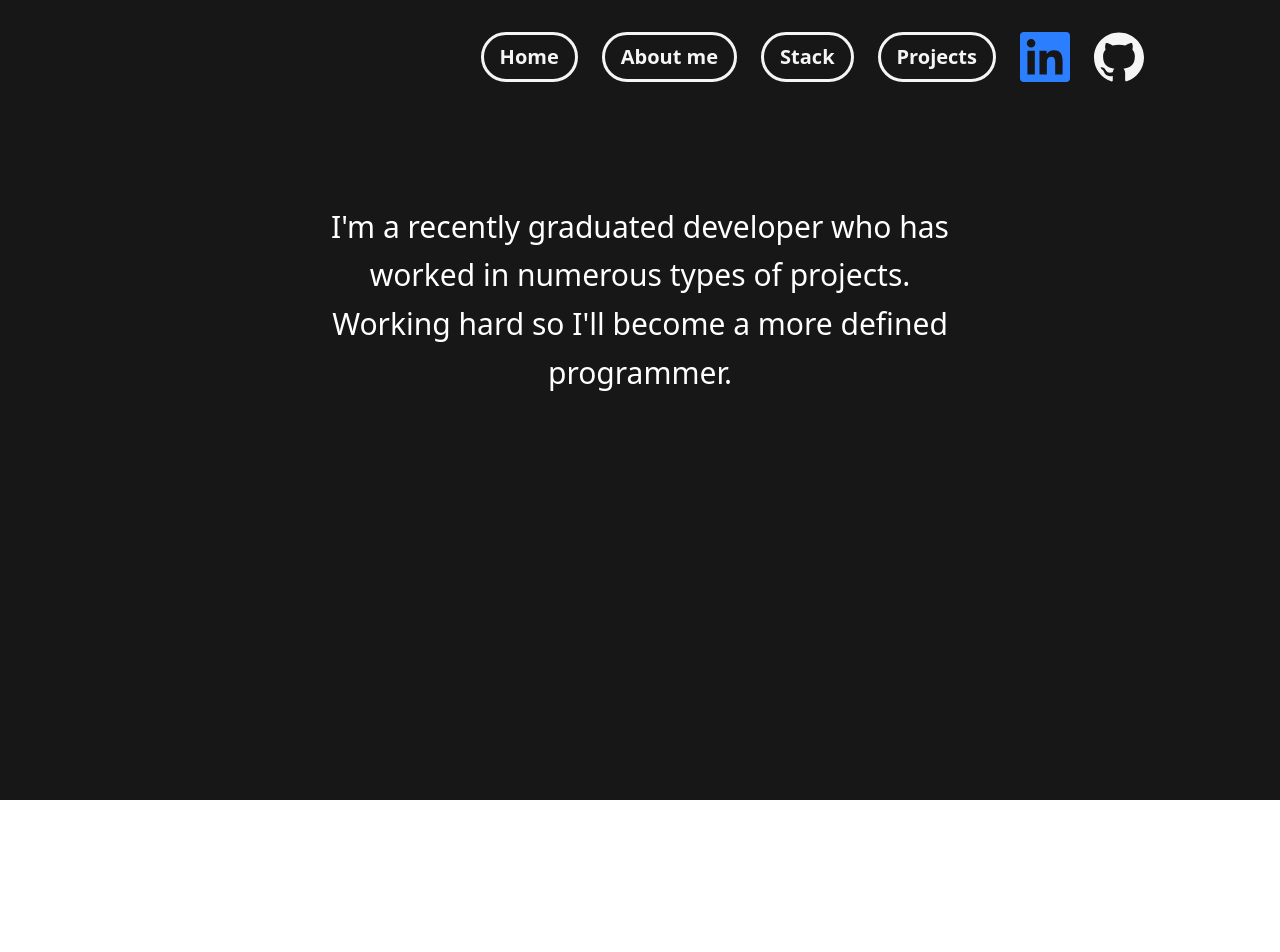
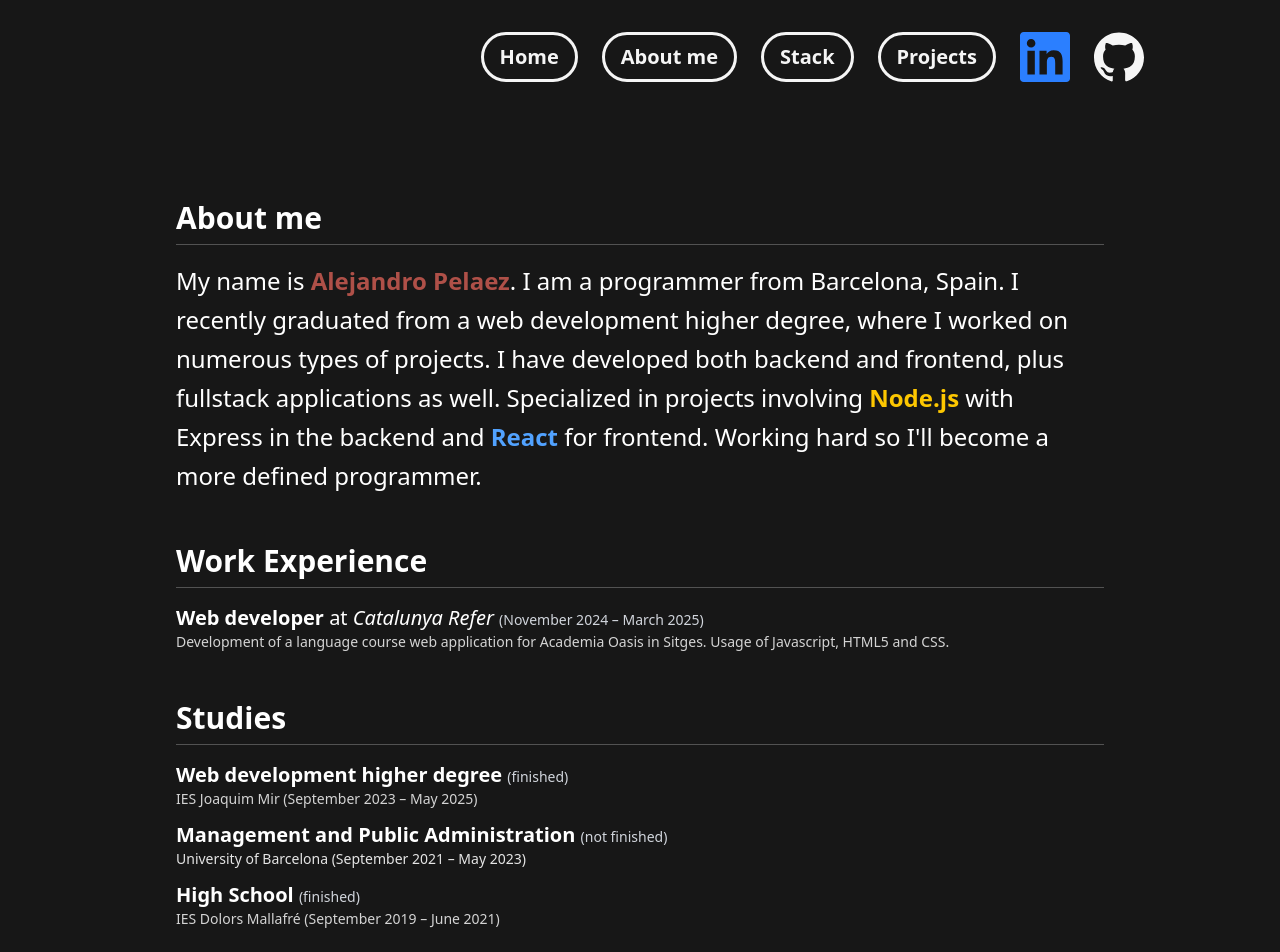
Before and after one commit to alexpadev/portfolio, a React (Vite) app: page /about in a window 1280 px wide. Shown: the top 952 px of the page. Before the commit the page ends 800 px from the top, so only its background shows below. Built offline with nearby package versions, Linux system fonts and the light colour scheme.

Commit message:
About page

```diff
--- a/src/components/About.jsx
+++ b/src/components/About.jsx
@@ -1,10 +1,9 @@
 import ScrollFloat from "./ScrollFloat";
 
-
 const About = () => {
-    return(
-  <div className="w-full min-h-screen bg-neutral-900 border-white flex items-center justify-center py-8">
-        <div className="mb-50 text-white w-2/4">
+  return (
+    <div className="w-full min-h-screen mt-30 bg-neutral-900 flex items-start justify-center py-8 overflow-auto">
+      <div className="text-white w-3/4 max-w-5xl mb-12 px-4 pt-12">
         <ScrollFloat
           animationDuration={0.5}
           ease="back.inOut(2)"
@@ -12,14 +11,64 @@ const About = () => {
           scrollEnd="bottom top"
           stagger={0.03}
         >
-            <div className="text-3xl leading-relaxed text-center">
-              I'm a recently graduated developer who has worked in numerous types of
-              projects. Working hard so I'll become a more defined programmer.
+            <h2 className="text-3xl font-semibold mb-4 border-b border-neutral-600 pb-2">
+              About me
+            </h2>
+          <div className="text-2xl leading-relaxed">
+            My name is <strong className="text-[#af5048]">Alejandro Pelaez</strong>.
+            I am a programmer from Barcelona, Spain. I recently graduated from a web development higher degree,
+            where I worked on numerous types of projects. I have developed both backend and frontend, plus fullstack
+            applications as well. Specialized in projects involving <strong className="text-yellow-400">Node.js</strong> with Express in the
+            backend and <strong className="text-blue-400">React</strong> for frontend.
+            Working hard so I'll become a more defined programmer.
           </div>
+
+
+
+          <section className="mt-12">
+            <h2 className="text-3xl font-semibold mb-4 border-b border-neutral-600 pb-2">
+              Work Experience
+            </h2>
+            <ul className="list-disc list-inside space-y-3 text-xl">
+              <div>
+                <strong>Web developer</strong> at <em>Catalunya Refer</em> <span className="text-gray-300 text-sm">(November 2024 – March 2025)</span>
+                <p className="text-sm text-neutral-300">
+                  Development of a language course web application for Academia Oasis in Sitges. Usage of Javascript, HTML5 and CSS.
+                </p>
+              </div>
+
+            </ul>
+          </section>
+
+          <section className="mt-12 mb-8">
+            <h2 className="text-3xl font-semibold mb-4 border-b border-neutral-600 pb-2">
+              Studies
+            </h2>
+            <ul className="list-disc list-inside space-y-3 text-xl">
+              <div>
+                <strong>Web development higher degree</strong> <span className="text-gray-300 text-sm">(finished)</span>
+                <p className="text-sm text-neutral-300">
+                  IES Joaquim Mir (September 2023 – May 2025)
+                </p>
+              </div>
+              <div>
+                <strong>Management and Public Administration</strong> <span className="text-gray-300 text-sm">(not finished)</span>
+                <p className="text-sm text-neutral-200">
+                  University of Barcelona (September 2021 – May 2023)
+                </p>
+              </div>
+              <div>
+                <strong>High School</strong> <span className="text-gray-300 text-sm">(finished)</span>
+                <p className="text-sm text-neutral-300">
+                  IES Dolors Mallafré (September 2019 – June 2021)
+                </p>
+              </div>
+            </ul>
+          </section>
         </ScrollFloat>
       </div>
     </div>
-    )
+  );
 }
 
 export default About;
--- a/src/components/Home.jsx
+++ b/src/components/Home.jsx
@@ -12,7 +12,7 @@ function Home() {
       <div className="w-6/7 flex flex-col items-end justify-center space-y-0 pr-8">
         <SplitText
           text="Alejandro"
-          className="text-[175px] leading-none font-bold text-neutral-200 text-right block"
+          className="text-[150px] leading-none font-bold text-neutral-200 text-right block"
           delay={75}
           duration={0.6}
           ease="power3.out"
@@ -27,7 +27,7 @@ function Home() {
 
         <SplitText
           text="Pelaez"
-          className="text-[125px] leading-none font-bold text-neutral-200 text-right block"
+          className="text-[115px] leading-none font-bold text-neutral-200 text-right block"
           delay={125}
           duration={0.6}
           ease="power3.out"
@@ -42,7 +42,7 @@ function Home() {
 
         <SplitText
           text="Full-stack developer"
-          className="text-[40px] leading-none font-bold text-[#af5048] text-right block mt-6"
+          className="text-[30px] leading-none font-bold text-[#af5048] text-right block mt-6"
           delay={20}
           duration={0.6}
           ease="power3.out"
@@ -56,7 +56,7 @@ function Home() {
         />
       </div>
 
-      <div className="w-1/2 flex items-center justify-start ml-20">
+      <div className="w-1/2 flex items-center justify-start ml-10">
         <l-trio size="150" speed="4.0" color="#af5048"></l-trio>
       </div>
     </div>
--- a/src/components/Projects.jsx
+++ b/src/components/Projects.jsx
@@ -1,6 +1,6 @@
 import React from "react";
 import ScrollFloat from "./ScrollFloat";
-import { SiReact, SiTailwindcss, SiJavascript, SiMongodb, SiGithub, SiNetlify } from "react-icons/si";
+import { SiReact, SiTailwindcss, SiJavascript, SiMongodb, SiGithub, SiNodedotjs, SiExpress, SiPostgresql, SiPhp, SiLaravel, SiBootstrap, SiFilament, SiComposer, SiPostman, SiMariadb, SiEjs } from "react-icons/si";
 import { MdInsertLink } from 'react-icons/md'
 
 const projectsData = [
@@ -20,7 +20,11 @@ const projectsData = [
       "Aplicación de gestión de tareas (To-Do) con autenticación de usuarios. Backend en Node.js + Express y base de datos MongoDB. Frontend en React.",
     techIcons: [
       <SiJavascript key="node" color="af5048" size={24} />,
+      <SiNodedotjs key="node" color="af5048" size={24} />,
+      <SiExpress key="node" color="af5048" size={24} />,
+      <SiEjs key="node" color="af5048" size={24} />,
       <SiMongodb key="mongo" color="af5048" size={24} />,
+      <SiMariadb className="mr-1" key="mongo" color="af5048" size={24} />,
       <SiReact key="react" color="af5048" size={24} />,
       <SiTailwindcss key="tw" color="af5048" size={24} />,
     ],
@@ -36,7 +40,9 @@ const projectsData = [
       "Aplicación de gestión de tareas (To-Do) con autenticación de usuarios. Backend en Node.js + Express y base de datos MongoDB. Frontend en React.",
     techIcons: [
       <SiJavascript key="node" color="af5048" size={24} />,
-      <SiMongodb key="mongo" color="af5048" size={24} />,
+      <SiNodedotjs key="node" color="af5048" size={24} />,
+      <SiExpress key="node" color="af5048" size={24} />,
+      <SiPostgresql key="mongo" color="af5048" size={24} />,
       <SiReact key="react" color="af5048" size={24} />,
       <SiTailwindcss key="tw" color="af5048" size={24} />,
     ],
@@ -49,9 +55,12 @@ const projectsData = [
   {
     title: "Chatter",
     description:
-      "Aplicación de gestión de tareas (To-Do) con autenticación de usuarios. Backend en Node.js + Express y base de datos MongoDB. Frontend en React.",
+      "Basic chatting app. Backend based on NodeJS with Express and Frontend on React. Database with MongoDB and styles with TailwindCSS. User authentication with email verification, individual and group chat via websocket. AI chat with Gemini API.",
     techIcons: [
+
       <SiJavascript key="node" color="af5048" size={24} />,
+      <SiNodedotjs key="node" color="af5048" size={24} />,
+      <SiExpress key="node" color="af5048" size={24} />,
       <SiMongodb key="mongo" color="af5048" size={24} />,
       <SiReact key="react" color="af5048" size={24} />,
       <SiTailwindcss key="tw" color="af5048" size={24} />,
@@ -66,10 +75,13 @@ const projectsData = [
     description:
       "Aplicación de gestión de tareas (To-Do) con autenticación de usuarios. Backend en Node.js + Express y base de datos MongoDB. Frontend en React.",
     techIcons: [
-      <SiJavascript key="node" color="af5048" size={24} />,
-      <SiMongodb key="mongo" color="af5048" size={24} />,
+      <SiPhp key="node" color="af5048" size={24} />,
+      <SiLaravel className="ml-1" key="node" color="af5048" size={24} />,
+      <SiFilament className="ml-1" key="node" color="af5048" size={38} />,
+      <SiComposer className="ml-1" key="node" color="af5048" size={24} />,
+      <SiPostman className="ml-1" key="node" color="af5048" size={24} />,
       <SiReact key="react" color="af5048" size={24} />,
-      <SiTailwindcss key="tw" color="af5048" size={24} />,
+      <SiBootstrap key="tw" color="af5048" size={24} />,
     ],
     links: {
       github: "https://github.com/usuario/mern-todo-app",
@@ -98,7 +110,7 @@ const Projects = () => {
   return (
     <section
       id="projects"
-      className="w-full bg-neutral-900 text-neutral-100 py-16 px-4"
+      className="w-full bg-neutral-900 mt-25 text-neutral-100 py-16 px-4"
     >
       <div className="max-w-5xl mx-auto">
         <ScrollFloat
@@ -121,7 +133,7 @@ const Projects = () => {
               scrollEnd="bottom top"
               stagger={0.03}
             >
-              <div className="border border-neutral-700 rounded-lg p-6 flex flex-col justify-between h-full hover:shadow-lg transition-shadow">
+              <div className="border border-neutral-700 rounded-lg p-6 flex flex-col justify-between h-full hover:shadow-lg transition-shadow ">
                 <div>
                   <h3 className="text-2xl font-semibold mb-3">
                     {project.title}
--- a/src/index.css
+++ b/src/index.css
@@ -1 +1,5 @@
 @import "tailwindcss";
+
+body {
+  @apply bg-neutral-900;
+}
```
Lines whose indentation alone changed are shown as unchanged.
